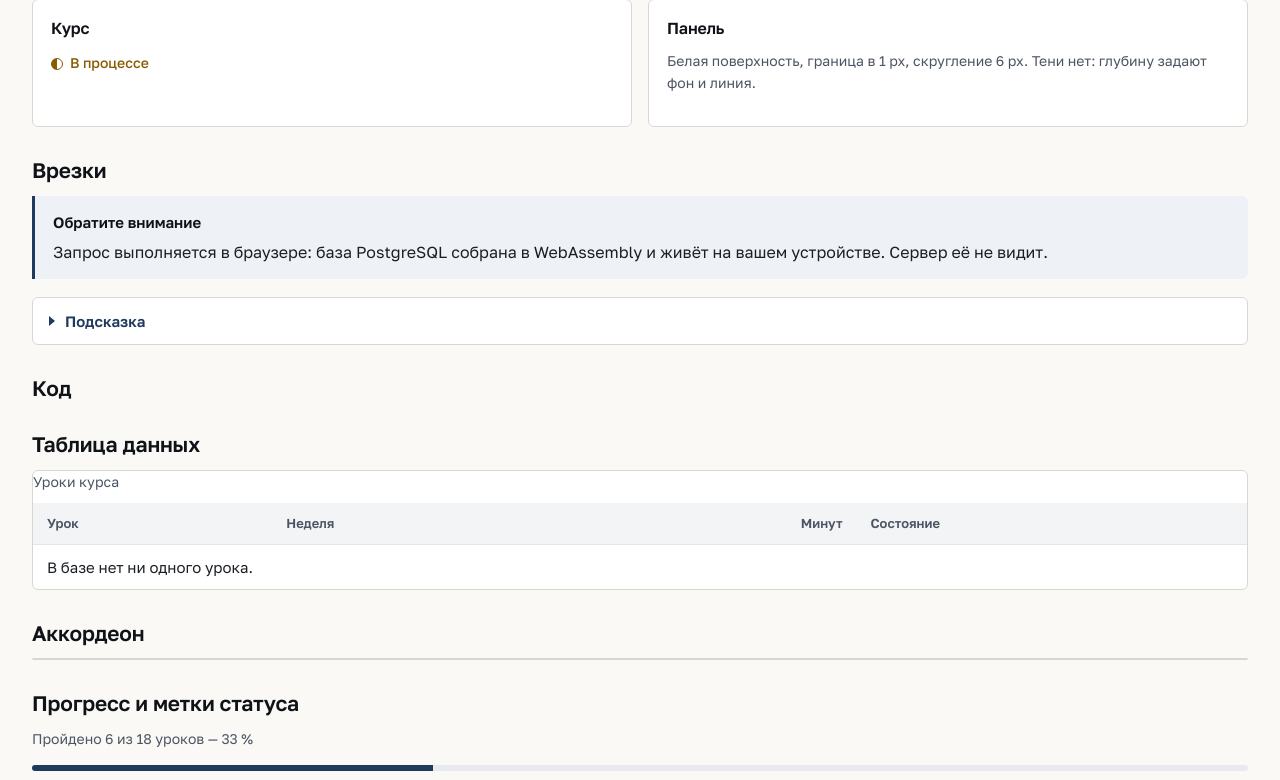
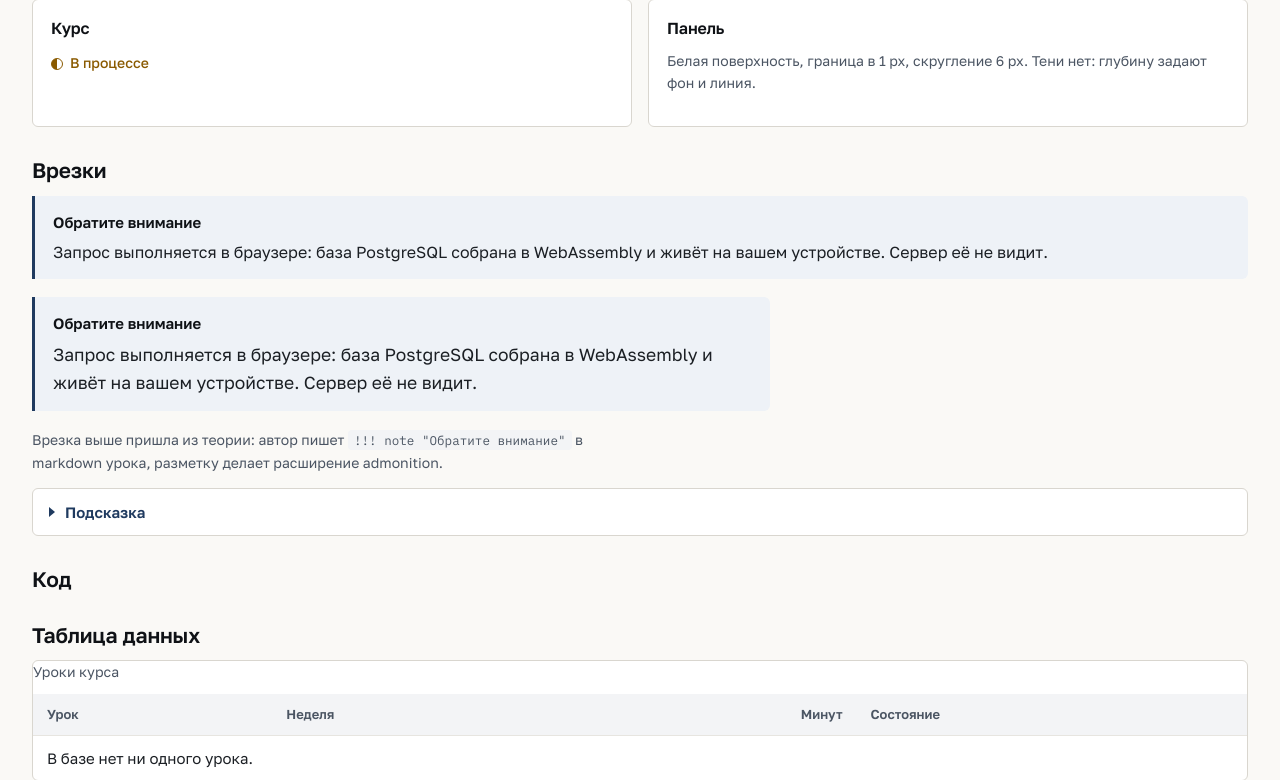
Before and after one commit to Eloywa/dataedu, a Django app: page /styleguide/ in a window 1280 px wide. Shown: the part 579-1359 px from the top of the page. Run offline with Django 5.2, Linux system fonts and the light colour scheme; data that the repository does not hold is empty; some libraries are stand-ins or nearby versions.

Commit message:
Врезки в теории и чистка дубля .small-label
Врезка «Обратите внимание» (бриф §3.3) ставится синтаксисом расширения
admonition: !!! note "Заголовок" и абзац с отступом. Цитату под врезку не
занимали — она должна остаться цитатой; в базе не было ни того ни другого,
так что переносить текст не пришлось. Разметка подключена к компоненту .note,
типы warning и danger берут те же семантические цвета, что метки статуса.
Синтаксис подсказан автору в админке у поля «теория», пример показан на
/styleguide/ — прогнанный через тот же рендер, что и теория урока.

Фильтр md_to_html удалён: после переезда урока на render_theory потребителей
у него не осталось.

.small-label был объявлен дважды. Второе правило перекрывало первое целиком,
кроме letter-spacing в 0.02em — на 14 px это меньше трети пикселя. Мёртвое
правило убрано.

Тесты: разметка теории закрыта шестью проверками — оглавление, кириллические
якоря, оглавление из одного пункта, пустая теория, врезка и цитата.

```diff
--- a/core/views.py
+++ b/core/views.py
@@ -9,6 +9,7 @@ from django.views.decorators.http import require_POST
 from accounts import legal
 from assessments.models import Assignment, Question, Test
 from courses.models import Course, Lesson, Module
+from courses.theory import render_theory
 from gamification import services
 from learning import reports
 from learning.models import Enrollment, LessonProgress
@@ -171,6 +172,15 @@ def styleguide(request):
         .first()
     )
 
+    # Врезка показывается прогнанной через тот же рендер, что и теория урока:
+    # иначе страница-пример доказывала бы только то, что CSS написан, а не то,
+    # что разметка из markdown доходит до него.
+    sample_html, _ = render_theory(
+        '!!! note "Обратите внимание"\n'
+        "    Запрос выполняется в браузере: база PostgreSQL собрана в WebAssembly\n"
+        "    и живёт на вашем устройстве. Сервер её не видит.\n"
+    )
+
     return render(
         request,
         "core/styleguide.html",
@@ -180,5 +190,6 @@ def styleguide(request):
             "modules": modules,
             "assignment": assignment,
             "question": question,
+            "sample_html": sample_html,
         },
     )
--- a/courses/models.py
+++ b/courses/models.py
@@ -140,7 +140,16 @@ class Lesson(models.Model):
         Module, on_delete=models.CASCADE, related_name="lessons", verbose_name="модуль"
     )
     title = models.CharField(verbose_name="название", max_length=200)
-    theory_content = models.TextField(verbose_name="теория", blank=True, null=True)
+    theory_content = models.TextField(
+        verbose_name="теория",
+        blank=True,
+        null=True,
+        help_text=(
+            "Markdown. Заголовки ## и ### попадают в «Содержание урока» на странице. "
+            'Врезка: строка «!!! note "Обратите внимание"», следующий абзац — '
+            "с отступом в четыре пробела. Вместо note бывает warning и danger."
+        ),
+    )
     order_index = models.IntegerField(
         verbose_name="порядок",
     )
--- a/courses/theory.py
+++ b/courses/theory.py
@@ -7,6 +7,17 @@
 
 Якоря делает расширение `toc` самого markdown — оно же проставляет `id` на
 заголовки, так что ссылка и цель всегда появляются парой.
+
+Врезка «Обратите внимание» (бриф §3.3) ставится штатным синтаксисом расширения
+`admonition`:
+
+    !!! note "Обратите внимание"
+        Запрос выполняется в браузере.
+
+Цитату (`>`) под врезку не занимали сознательно: когда автору понадобится
+настоящая цитата — например, определение из ГОСТа, — она должна остаться
+цитатой. Типы: `note` (по умолчанию), `warning` и `danger`; на момент решения
+ни один урок ни цитат, ни врезок не использовал, так что перенос текста не нужен.
 """
 
 import markdown as md
@@ -17,7 +28,7 @@ from markdown.extensions.toc import slugify_unicode
 # и превращает «Чем база отличается от документа Word» в `_1`. Такие якоря ничего
 # не говорят ни в адресной строке, ни в разметке; `slugify_unicode` сохраняет
 # кириллицу.
-EXTENSIONS = ["extra", "sane_lists", "toc"]
+EXTENSIONS = ["extra", "sane_lists", "toc", "admonition"]
 CONFIG = {"toc": {"toc_depth": "2-3", "permalink": False, "slugify": slugify_unicode}}
 
 
@@ -43,5 +54,5 @@ def render_theory(text):
         toc = []
 
     # Содержимое авторское: уроки пишет преподаватель в админке, произвольного
-    # пользовательского ввода здесь нет (то же основание, что у `md_to_html`).
+    # пользовательского ввода здесь нет: уроки пишет преподаватель в админке.
     return mark_safe(html), toc
--- a/static/css/app.css
+++ b/static/css/app.css
@@ -418,12 +418,6 @@ summary:focus-visible,
   color: var(--text-strong);
 }
 
-.small-label {
-  color: var(--muted);
-  font-size: 12px;
-  letter-spacing: 0.02em;
-}
-
 .cell-sub {
   color: var(--muted);
   font-size: 13px;
@@ -2476,6 +2470,35 @@ a.lesson-tree-link:hover {
   min-height: 90px;
 }
 
+/* Врезка в теории урока. Разметку даёт расширение admonition (`!!! note`),
+   поэтому классы здесь чужие — они подключены к компоненту .note из раздела 5a,
+   а не оформлены заново. */
+.prose .admonition {
+  margin: 0 0 18px;
+  padding: 14px 18px;
+  border-left: 3px solid var(--accent);
+  border-radius: 0 var(--radius-sm) var(--radius-sm) 0;
+  background: var(--accent-soft);
+}
+.prose .admonition-title {
+  margin: 0 0 6px;
+  color: var(--text-strong);
+  font-size: 15px;
+  font-weight: 600;
+}
+.prose .admonition > :last-child {
+  margin-bottom: 0;
+}
+/* Предупреждение и опасность — те же семантические цвета, что у меток статуса. */
+.prose .admonition.warning {
+  border-left-color: var(--warning);
+  background: var(--warning-soft);
+}
+.prose .admonition.danger {
+  border-left-color: var(--danger);
+  background: var(--danger-soft);
+}
+
 /* ===== 10. Тесты, тренажёр, задания ====================================== */
 
 .quiz-q {
--- a/templates/core/styleguide.html
+++ b/templates/core/styleguide.html
@@ -58,6 +58,12 @@
       живёт на вашем устройстве. Сервер её не видит.
     </p>
   </div>
+
+  <div class="prose sg-sample">{{ sample_html }}</div>
+  <p class="help sg-help">
+    Врезка выше пришла из теории: автор пишет <code class="code-inline">!!! note "Обратите внимание"</code>
+    в markdown урока, разметку делает расширение admonition.
+  </p>
 
   <details class="hint">
     <summary>Подсказка</summary>
```
Also changed, not shown: courses/templatetags/course_extras.py (+0 -7 lines), courses/tests/test_theory.py (added, +80 -0 lines), docs/Редизайн_решения.md (+7 -4 lines), courses/migrations/0006_alter_lesson_theory_content.py (added).
